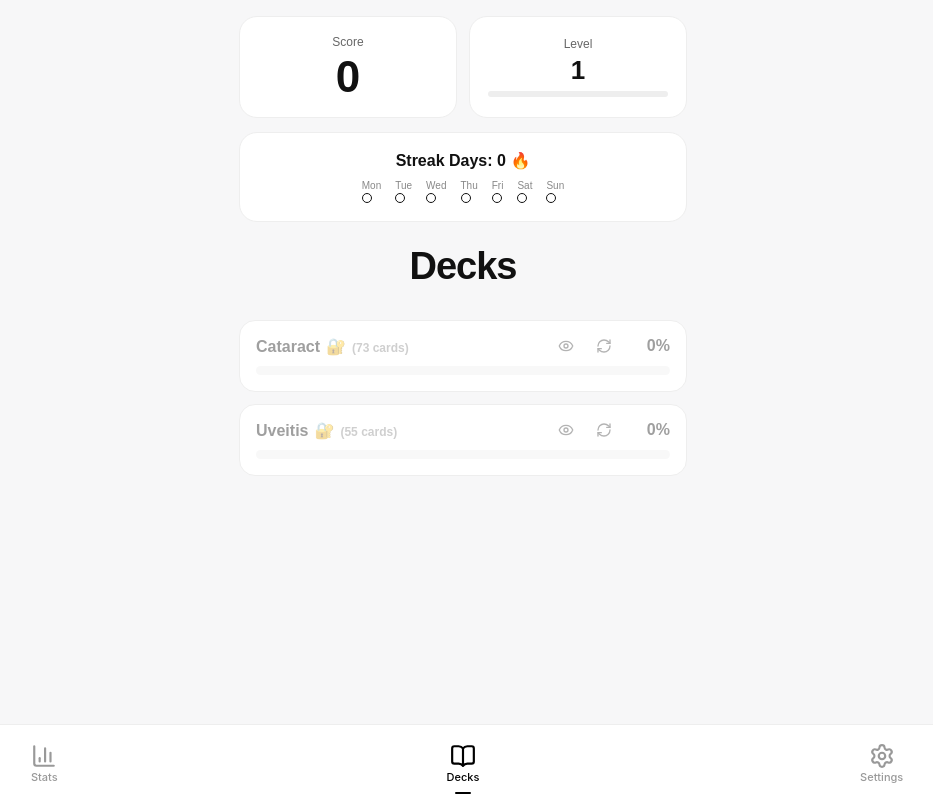
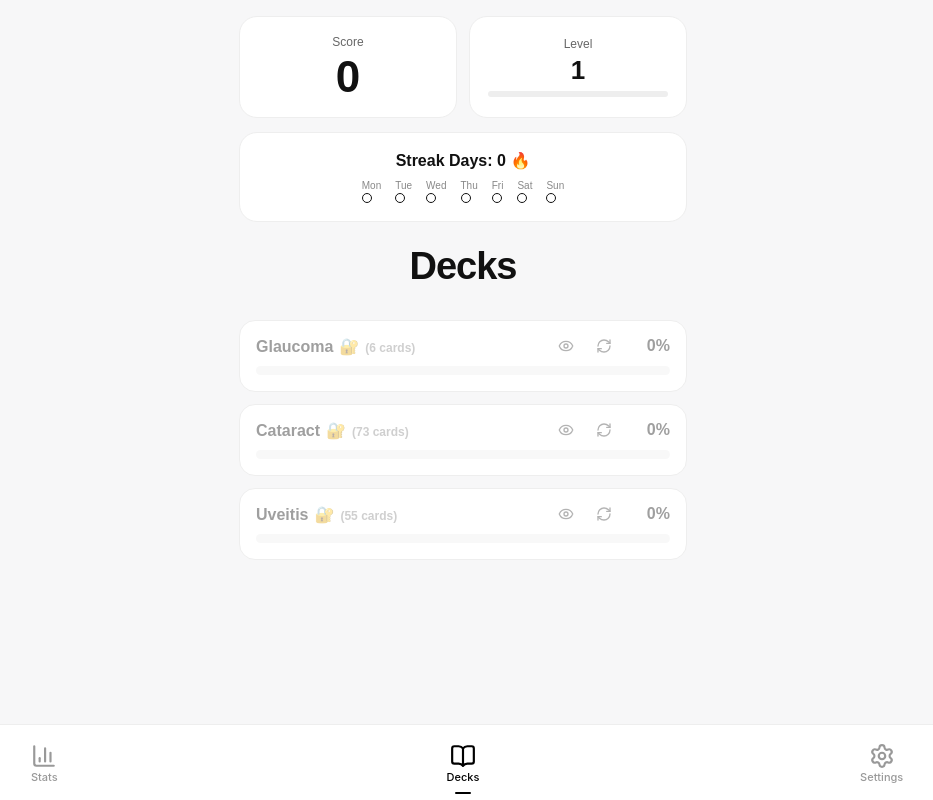
Before and after one commit to mohsenzare95-debug/minervue, a Next.js app: page /deck in a window 1280 px wide. Shown: the whole page, without its empty margins (177-1110 px from the left). Built offline with nearby package versions, Linux system fonts and the light colour scheme; no server answers.

Commit message:
Vercel Analytics

```diff
--- a/app/layout.tsx
+++ b/app/layout.tsx
@@ -1,32 +1,20 @@
 import "./globals.css";
 import type { Metadata } from "next";
-import NavbarWrapper from "./NavbarWrapper"; // کامپوننت client برای Navbar و syncEngine
+import NavbarWrapper from "./NavbarWrapper";
+import { Analytics } from "@vercel/analytics/next";
 
 export const metadata: Metadata = {
-  title: "VisoSage", // این عنوان توی تب مرورگر و PWA نمایش داده می‌شود
-  description: "Flashcards for Ophthalmologists", // توضیح کوتاه اپ
+  title: "VisoSage",
+  description: "Flashcards for Ophthalmologists",
 
-  // PWA manifest
   manifest: "/manifest.json",
 
-  // آیکون‌ها و favicon
   icons: [
-    {
-      rel: "icon",
-      url: "/favicon.ico",
-    },
-    {
-      rel: "apple-touch-icon",
-      url: "/apple-touch-icon.png",
-    },
-    {
-      rel: "icon",
-      url: "/icon.png",
-      type: "image/png",
-    },
+    { rel: "icon", url: "/favicon.ico" },
+    { rel: "apple-touch-icon", url: "/apple-touch-icon.png" },
+    { rel: "icon", url: "/icon.png", type: "image/png" },
   ],
 
-  // تنظیمات مخصوص iOS
   appleWebApp: {
     capable: true,
     title: "Flashcards",
@@ -43,7 +31,10 @@ export default function RootLayout({
     <html lang="en">
       <body>
         <main className="app">{children}</main>
+
         <NavbarWrapper />
+
+        <Analytics />
       </body>
     </html>
   );
--- a/data/decks.ts
+++ b/data/decks.ts
@@ -4,8 +4,16 @@ import { trialCards } from "./trial";
 import { cataractCards } from "./cataract";
 import { retinaCards } from "./retina";
 import { uveitisCards } from "./uveitis";
+import { glaucomaCards } from "./glaucoma";
 
 export const decks = [
+
+  {
+    key: "glaucoma",
+    name: "Glaucoma",
+    isFree: false,
+    cards: glaucomaCards,
+  },
 
   {
     key: "cataract",
--- /dev/null
+++ b/data/glaucoma.ts
@@ -0,0 +1,113 @@
+import type { Card } from "@/shared/types/card";
+
+export const glaucomaCards: Card[] = [
+
+  /// Chapt. 1 ///
+  /// Question 1 ///
+    {
+    id: "glaucoma_1",
+    q: `Which glaucoma types are associated with the GLC1, GLC2, and GLC3 gene loci?`,
+    a: `
+**GLC1:** POAG, NTG, JOAG
+
+---
+
+**GLC2:** ACG
+
+---
+
+**GLC3:** PCG
+`,
+  },
+  {
+    id: "glaucoma_2",
+    q: `What are the gene locus, gene mutation, and inheritance pattern of juvenile open-angle glaucoma (JOAG)?`,
+    a: `
+**Gene locus:** GLC1A
+
+---
+
+**Gene mutation:** MYOC *(myocilin/ TIGR)*
+
+---
+
+**Inheritance pattern:** Autosomal dominant (AD)
+
+.
+
+
+**Mnemonic code:** *“Juveniles are all Alpha and Dominant — they listen to music and become Tigers”*
+→ JOAG = AD + MYOC (GLC1A) + TIGR
+`,
+
+
+  },
+  {
+    id: "glaucoma_3",
+    q: `What are the defined gene loci, gene mutations, and inheritance patterns for normal-tension glaucoma (NTG)?`,
+    a: `
+**Pattern 1**
+
+**Locus:** GLC1E
+**Gene:** OPTN *(Autophagy)*
+**Inheritance:** Autosomal dominant (AD)
+
+---
+**Pattern 2**
+
+**Locus:** GLC1P
+**Gene:** TBK1 *(TANK-binding kinase 1)*
+**Inheritance:** Autosomal dominant (AD)
+
+.
+
+**Mnemonic code:** *NTG is a mysterious politician with two dominant routes to power: either through autophagy tricks (OPTN) or by conquering with a TANK (TBK1).”
+→ NTG = AD inheritance via OPTN (GLC1E) or TBK1 (GLC1P).*
+
+
+
+    `,
+  },
+
+  {
+    id: "glaucoma_4",
+    q: `What are the gene loci, gene mutations, and inheritance patterns of Axenfeld–Rieger syndrome?`,
+    a: `
+**Pattern 1**
+
+**Locus:** IRID1
+**Gene:** FOXC1 *(embryonic anterior segment development)*
+**Inheritance:** Autosomal dominant (AD)
+
+---
+**Pattern 2**
+
+**Locus:** RIEG1
+**Gene:** PITX2 (or CPAMD8 in some variants)
+**Inheritance:** Autosomal recessive (AR)
+
+.
+
+**Mnemonic code:** *“The fox was dominaant and two Peters were defeated in the CAMP”
+→ FOXC1 = AD, PITX2, CPAMD8 = AR*
+`,
+  },
+
+
+  {
+    id: "glaucoma_5",
+    q: `q`,
+    a: `
+a
+`,
+  },
+
+   {
+    id: "glaucoma_6",
+    q: `q`,
+    a: `
+a
+`,
+  },
+
+];
--- a/package.json
+++ b/package.json
@@ -10,6 +10,7 @@
   },
   "dependencies": {
     "@supabase/supabase-js": "^2.105.4",
+    "@vercel/analytics": "^2.0.1",
     "chart.js": "^4.5.1",
     "framer-motion": "^12.38.0",
     "lucide-react": "^1.14.0",
```
Also changed, not shown: 1 other file (tests, documents, lock files or other folders).
